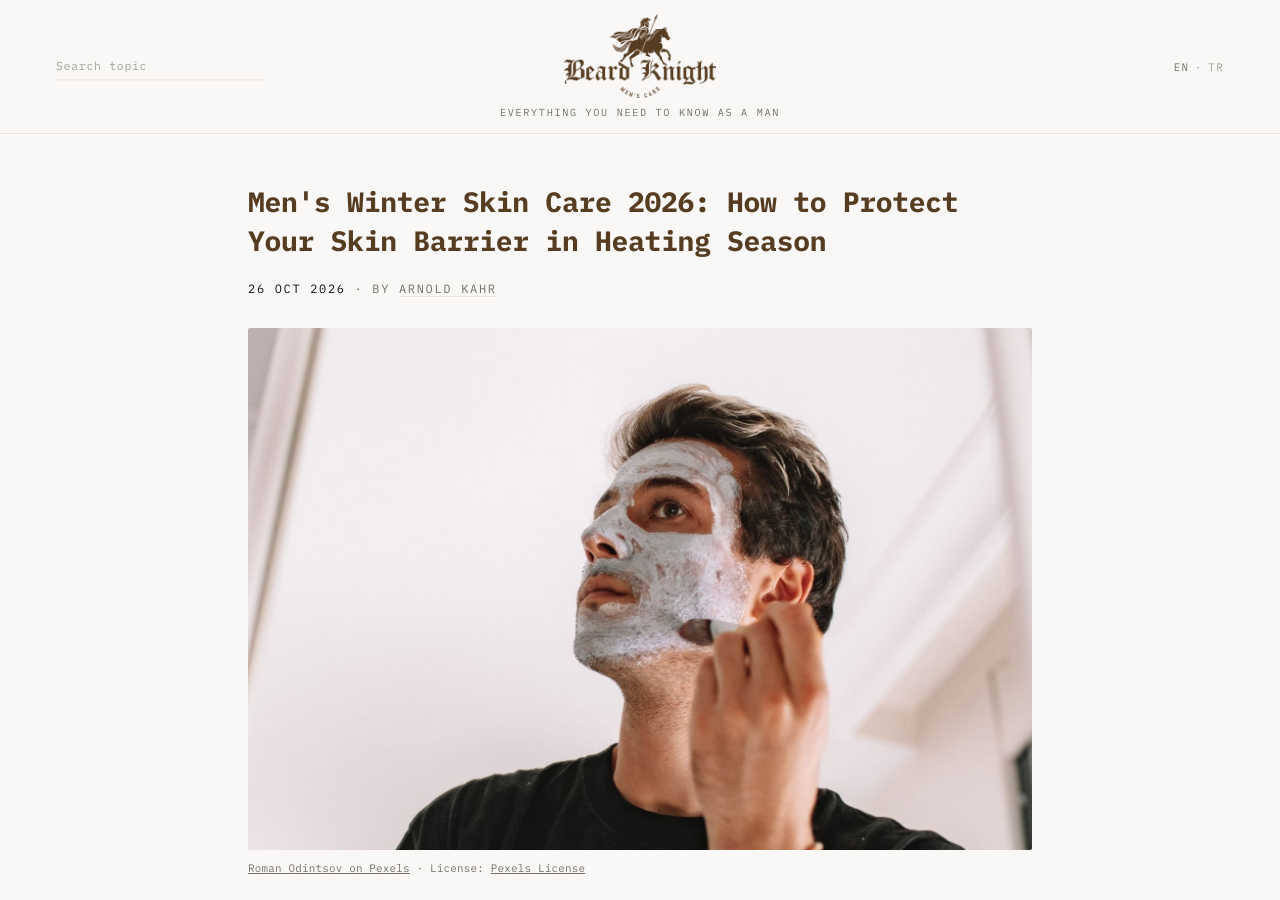
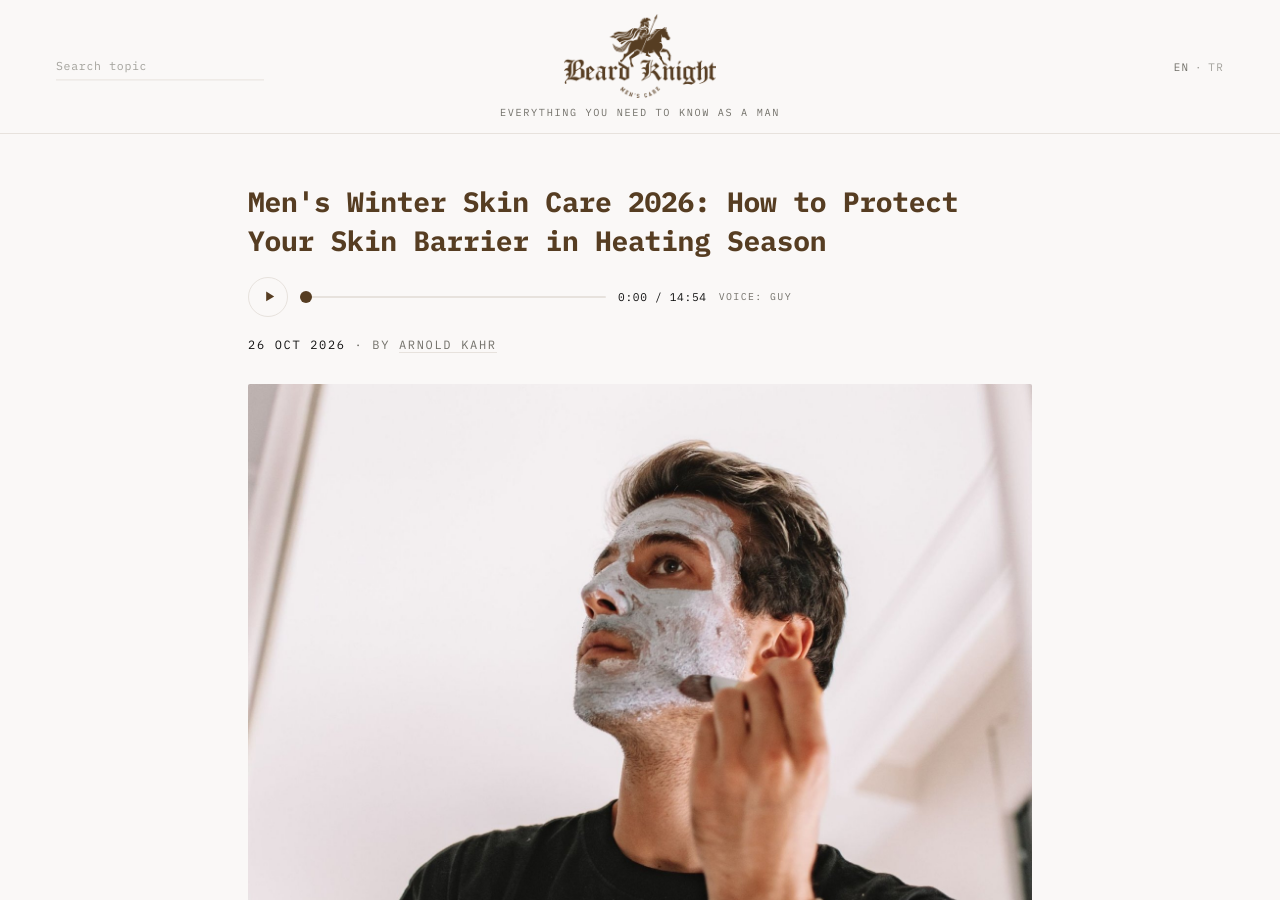
Before and after one commit to architect-high-level-core/beard-knight, a Jekyll site: the page built from _posts/2026-10-26-mens-winter-skin-care-2026-how-to-protect-your-skin-barrier-in-heating-season.md, in a window 1280 px wide and 900 px high. Built offline with Jekyll 4.4.1, drawn with Linux system fonts in a browser that asks for light colours; some of the changed lines change nothing that is shown.

Commit message:
Add read-aloud audio for EN posts (batch 7, 1 mp3)

```diff
--- a/_posts/2026-10-26-mens-winter-skin-care-2026-how-to-protect-your-skin-barrier-in-heating-season.md
+++ b/_posts/2026-10-26-mens-winter-skin-care-2026-how-to-protect-your-skin-barrier-in-heating-season.md
@@ -11,6 +11,9 @@ image_license: "Pexels License"
 image_license_url: "https://www.pexels.com/license/"
 image_source_url: "https://www.pexels.com/photo/reflection-of-a-man-on-the-mirror-5912287/"
 image: /assets/img/2026-10-26-mens-winter-skin-care-2026-v2.jpg
+audio: /assets/audio/mens-winter-skin-care-2026-how-to-protect-your-skin-barrier-in-heating-season.mp3
+audio_voice: Guy
+audio_duration: "14:54"
 ---
 
 The radiator clicks on, the wind turns sharp, and within a week your face feels tight by noon. Men's winter skin care is not about adding ten new steps. It is about protecting one thing: your skin barrier. Here is what dermatologists, grooming editors and the latest search data say about keeping your face (and the skin under your beard) calm, comfortable and sharp all season.
```
Also changed, not shown: 1 other file.
